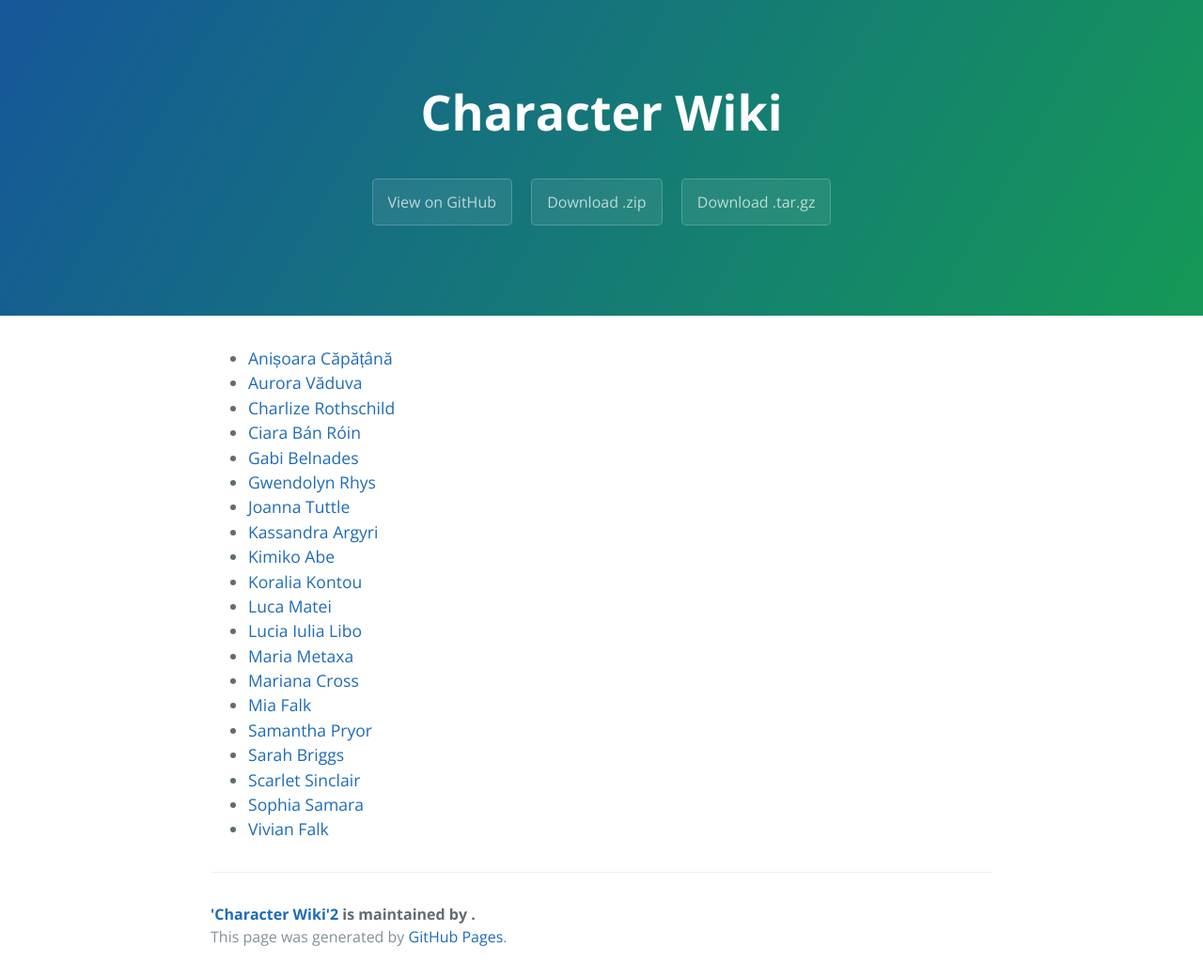
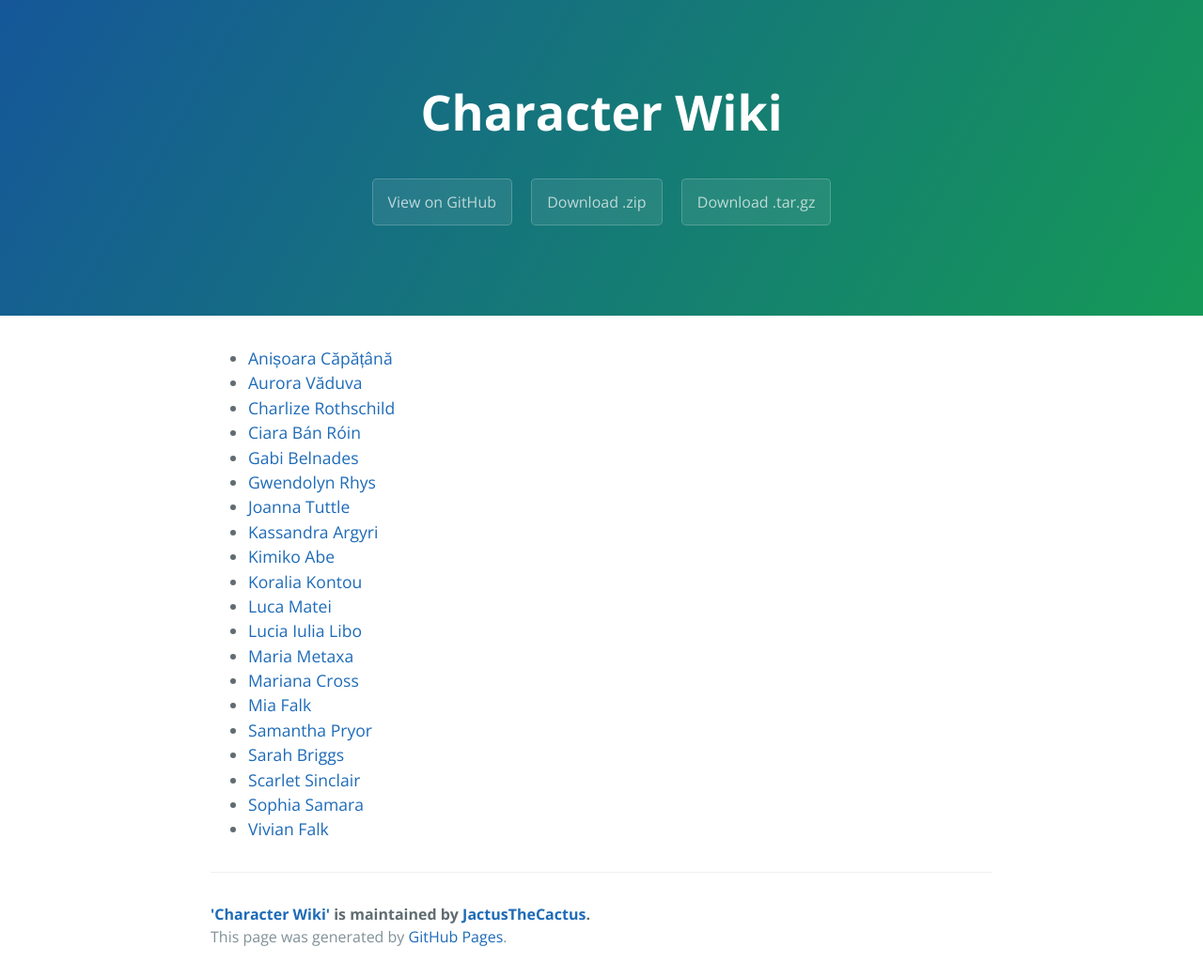
Before and after one commit to JactusTheCactus/wiki, a Jekyll site: the page built from characters.md, in a window 1280 px wide. Shown: the whole page at 94% size. Built offline with Jekyll 4.4.1, drawn with Linux system fonts in a browser that asks for light colours.

Commit message:
Update page-footer.html

```diff
--- a/_includes/page-footer.html
+++ b/_includes/page-footer.html
@@ -1,4 +1,4 @@
 <footer class="site-footer">
-  <span class="site-footer-owner"><a href="{{ site.url }}">'Character Wiki'2</a> is maintained by <a href="{{ site.author.url }}">{{ site.author.name }}</a>.</span>
+  <span class="site-footer-owner"><a href="{{ site.url }}">'Character Wiki'</a> is maintained by <a href="{{ site.author.url }}">JactusTheCactus</a>.</span>
   <span class="site-footer-credits">This page was generated by <a href="https://pages.github.com">GitHub Pages</a>.</span>
 </footer>
```
